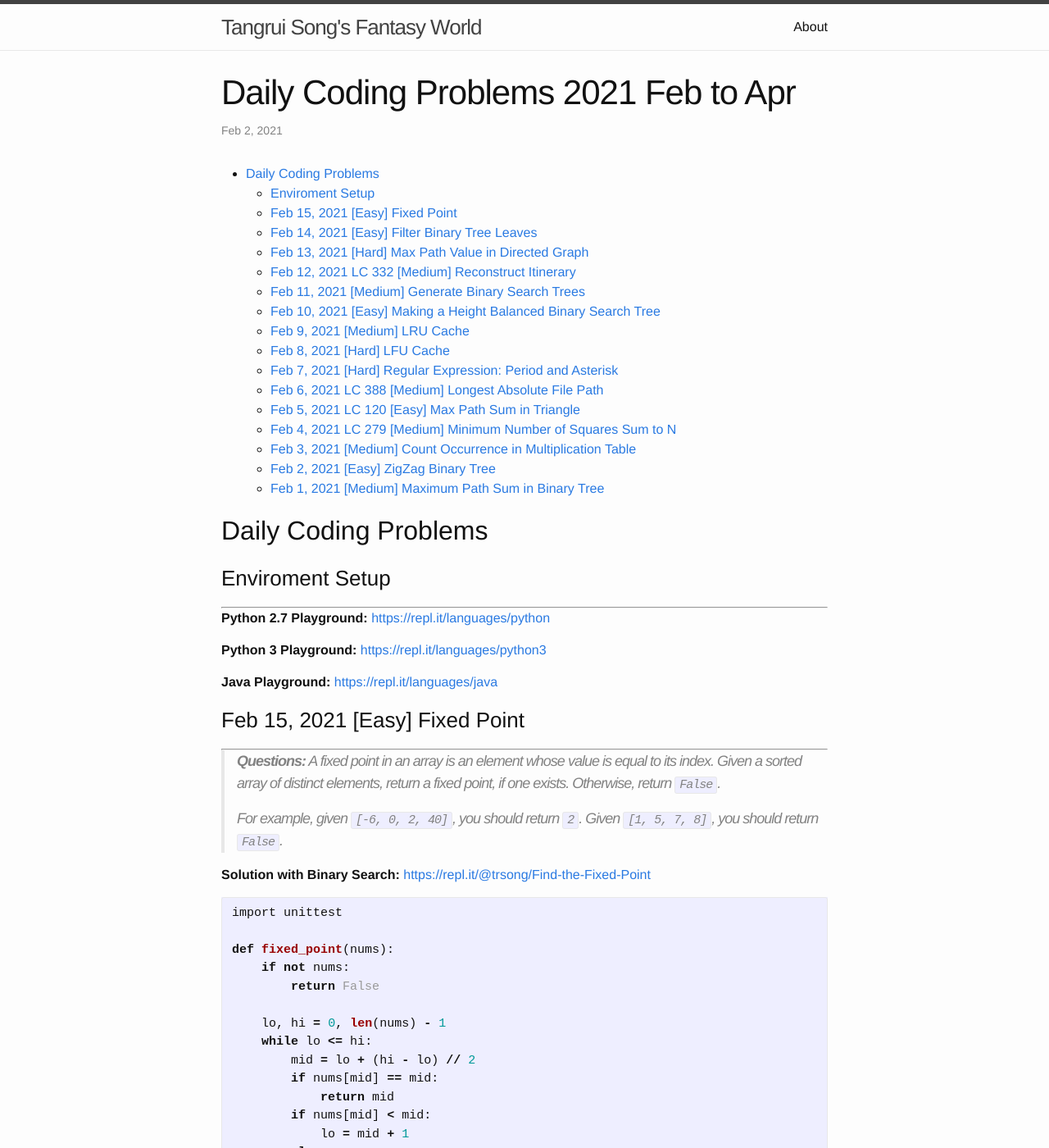
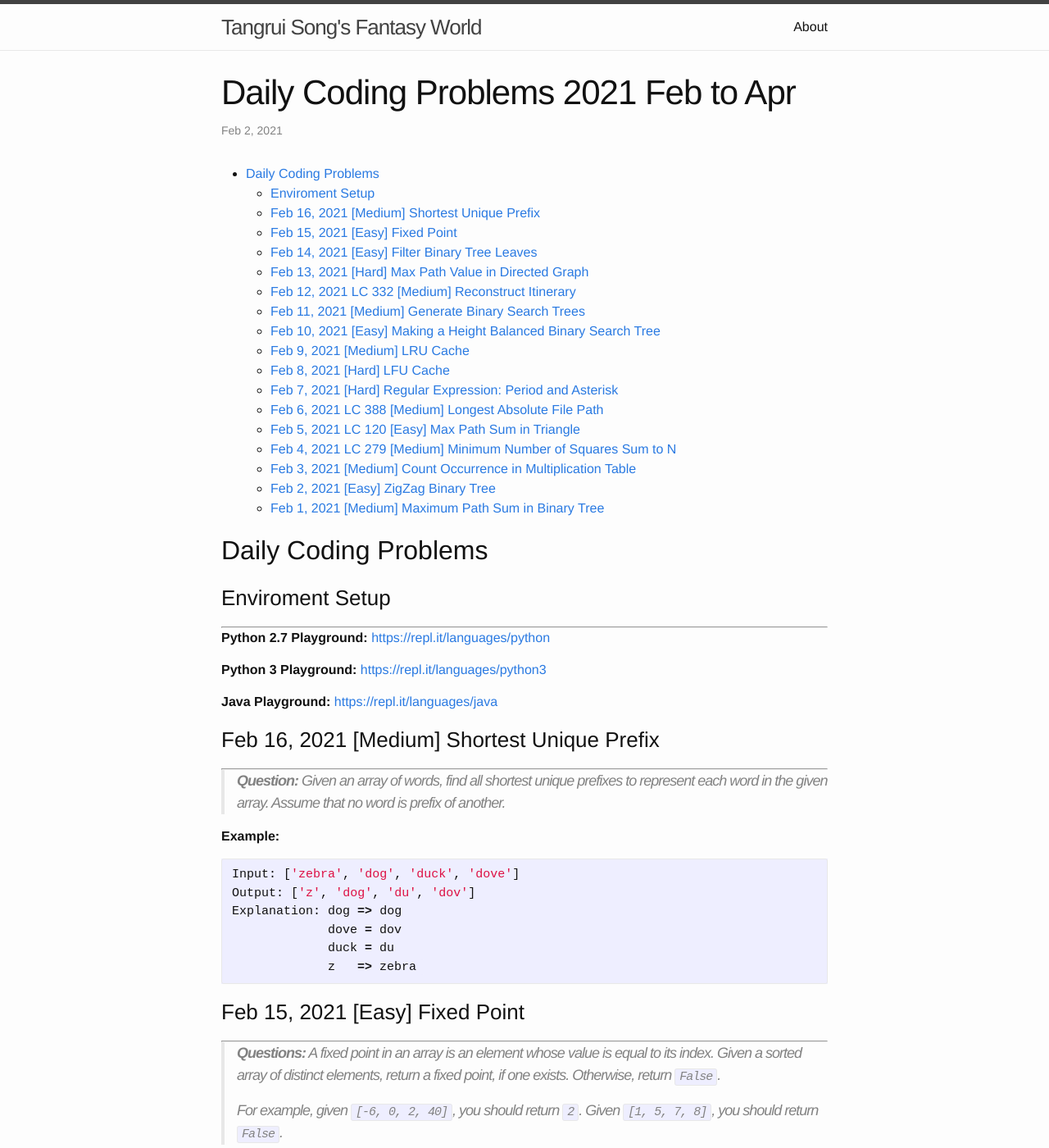
Before and after one commit to trsong/trsong.github.io, a Jekyll site: the page built from _posts/2021-02-01-DailyQuestionsFeb.md, in a window 1280 px wide and 1400 px high. Shown: the whole window at 82% size. Built offline with Jekyll 4.4.1, drawn with Linux system fonts in a browser that asks for light colours.

Commit message:
Add Feb 16 question

````diff
--- a/_posts/2021-02-01-DailyQuestionsFeb.md
+++ b/_posts/2021-02-01-DailyQuestionsFeb.md
@@ -18,6 +18,20 @@ categories: Python/Java
 
 **Java Playground:** [https://repl.it/languages/java](https://repl.it/languages/java)
 
+
+### Feb 16, 2021 \[Medium\] Shortest Unique Prefix
+---
+> **Question:** Given an array of words, find all shortest unique prefixes to represent each word in the given array. Assume that no word is prefix of another.
+
+**Example:**
+```py
+Input: ['zebra', 'dog', 'duck', 'dove']
+Output: ['z', 'dog', 'du', 'dov']
+Explanation: dog => dog
+             dove = dov
+             duck = du
+             z   => zebra
+```
 
 ### Feb 15, 2021 \[Easy\] Fixed Point
 ---
````
